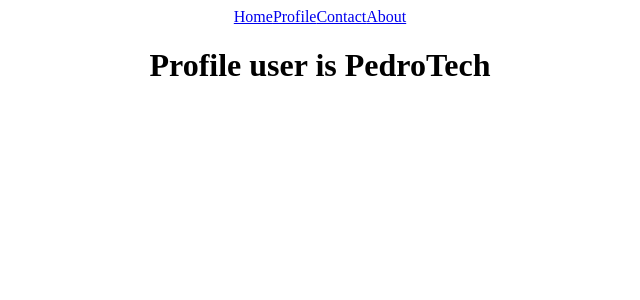
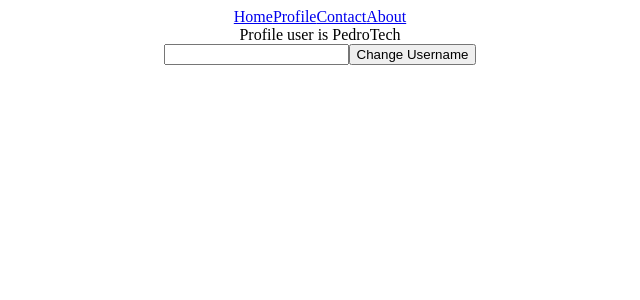
Before and after one commit to Bellagirl-maker/resume-builder, a React (Create React App) app: page /profile in a window 1280 px wide. Shown: the top 300 px of the page, without its empty margins (320-960 px from the left). Built offline with nearby package versions, Linux system fonts and the light colour scheme.

Commit message:
Update ChangeProfile.js

```diff
--- a/src/pages/ChangeProfile.js
+++ b/src/pages/ChangeProfile.js
@@ -1,14 +1,14 @@
 import React from 'react'
 import { useState } from 'react'
 
-const ChangeProfile = () => {
+const ChangeProfile = (props) => {
     const [newUserName, setNewUsername] = useState("");
   return (
     <div>
       <input onChange={(event) => {
         setNewUsername(event.target.value)
       }}></input>
-      <button>Change username</button>
+      <button onClick={() => {props.setUser(newUserName)}}>Change Username</button>
     </div>
   )
 }
--- a/src/pages/Profile.js
+++ b/src/pages/Profile.js
@@ -1,8 +1,12 @@
 // import { useNavigate, useParams } from "react-router-dom"
+
+import ChangeProfile from "./ChangeProfile";
 
 export const Profile = (props) => {
     return (
-        <h1> Profile user is {props.username}</h1>
+        <div> Profile user is {props.username}
+        <ChangeProfile setUser= {props.setUser} />
+        </div>
     );
     // let navigate = useNavigate();
     // let { username } = useParams;
```
